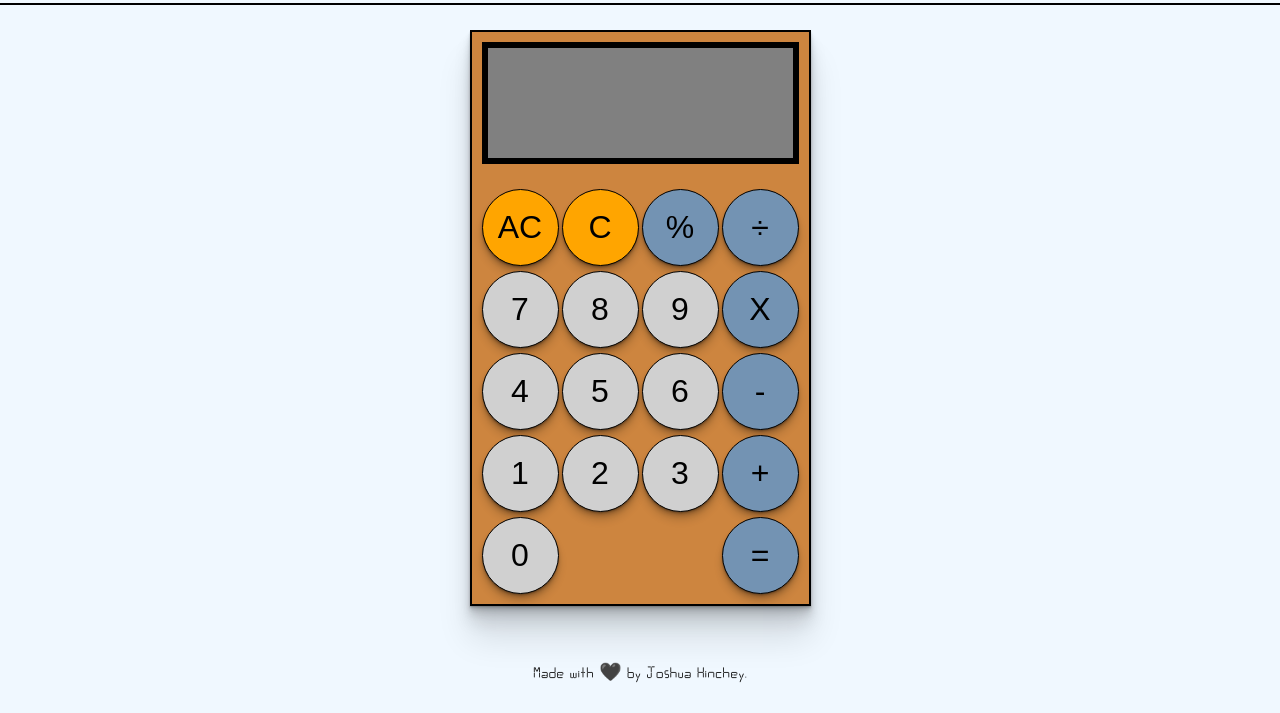
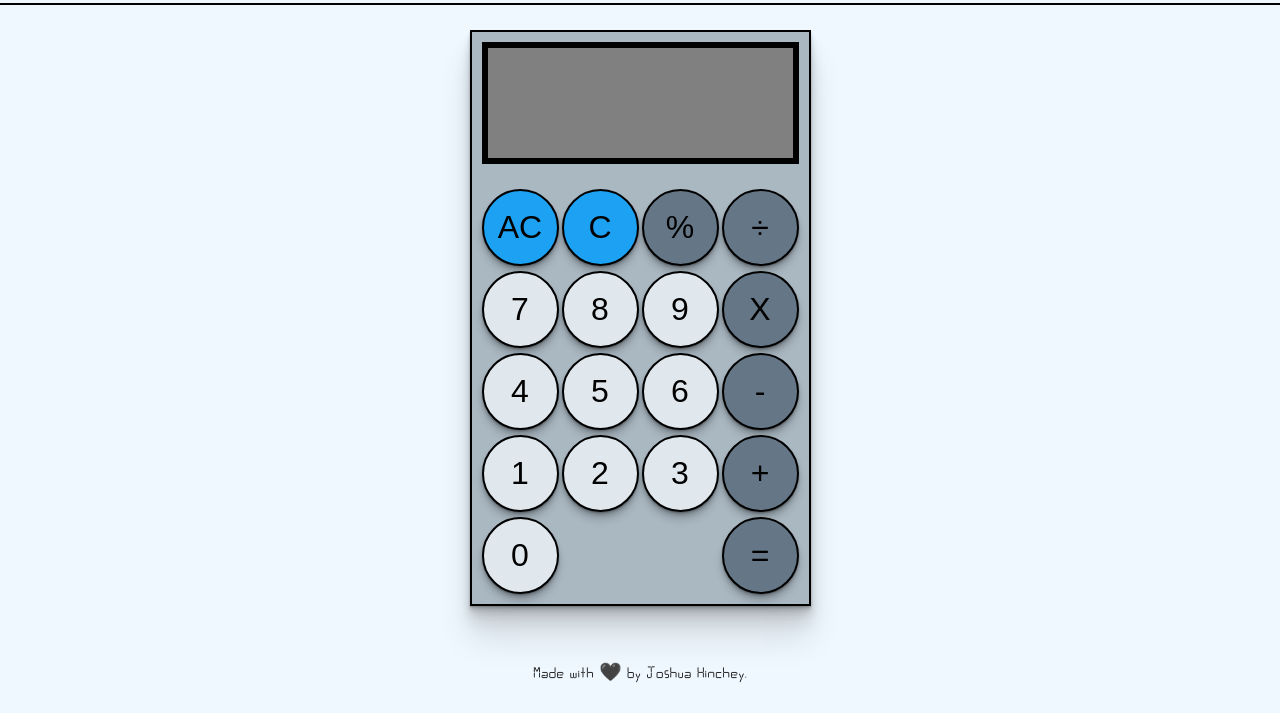
Before and after one commit to hincheyjosh/calculator, a plain HTML site: page index.html in a window 1280 px wide. Shown: the part 87-800 px from the top of the page. Drawn offline with Linux system fonts and the light colour scheme.

Commit message:
changed color scheme

```diff
--- a/styles.css
+++ b/styles.css
@@ -29,7 +29,7 @@ button {
     border-radius: 50px;
     font-size: xx-large;
     cursor: pointer;
-    border: 1px solid;
+    border: 2px solid black;
     box-shadow: 0 1px 1px rgba(0,0,0,0.15),
               0 2px 2px rgba(0,0,0,0.15),
               0 4px 4px rgba(0,0,0,0.15),
@@ -65,7 +65,7 @@ footer {
     width: fit-content;
     height: fit-content;
     justify-content: space-between;
-    background-color: peru;
+    background-color: #aab8c2;
     box-shadow: 0 1px 1px rgba(0,0,0,0.11),
                 0 2px 2px rgba(0,0,0,0.11),
                 0 4px 4px rgba(0,0,0,0.11),
@@ -106,15 +106,15 @@ footer {
 }
 
 .number {
-    background-color: 	#D0D0D0;
+    background-color: 	#e1e8ed;
 }
 
 .operator,
 .equals {
-    background-color: #7393B3;
+    background-color: #657786;
 }
 
 .clear,
 .all-clear {
-    background-color: 	orange;
+    background-color: 	#1da1f2;
 }
```
